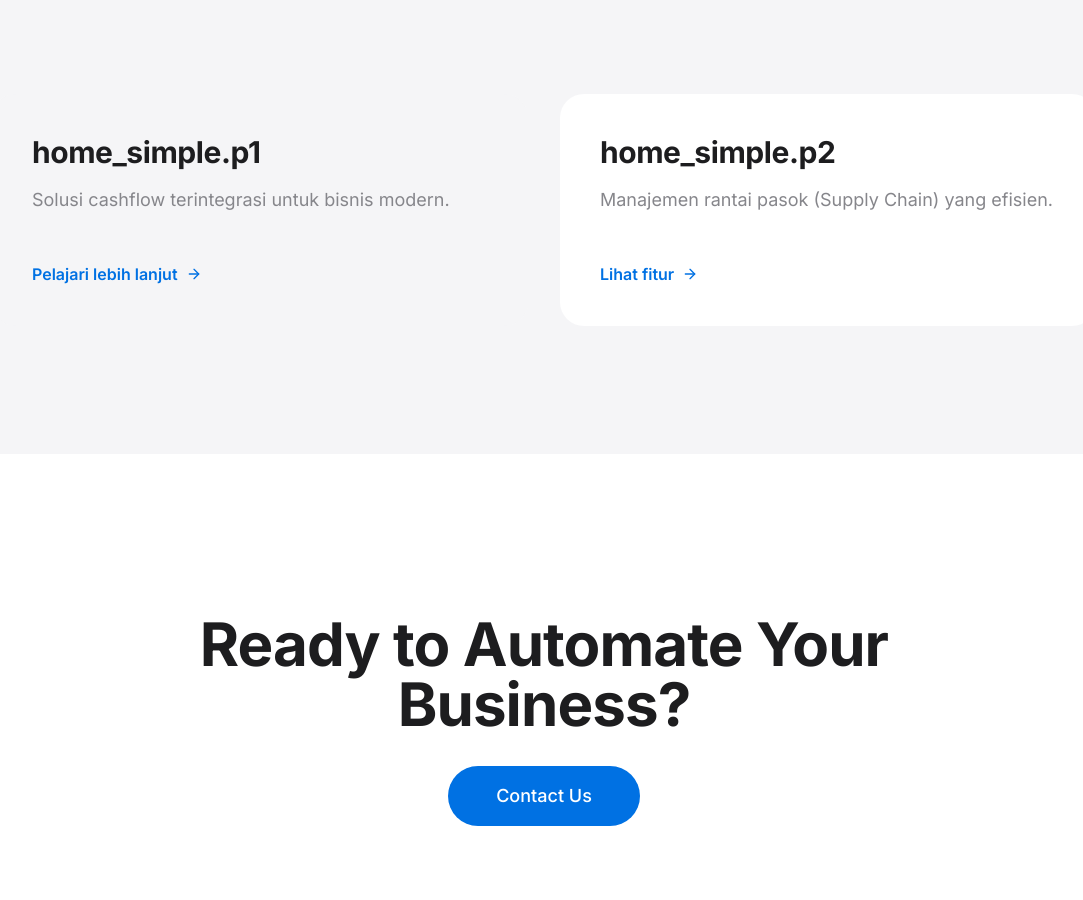
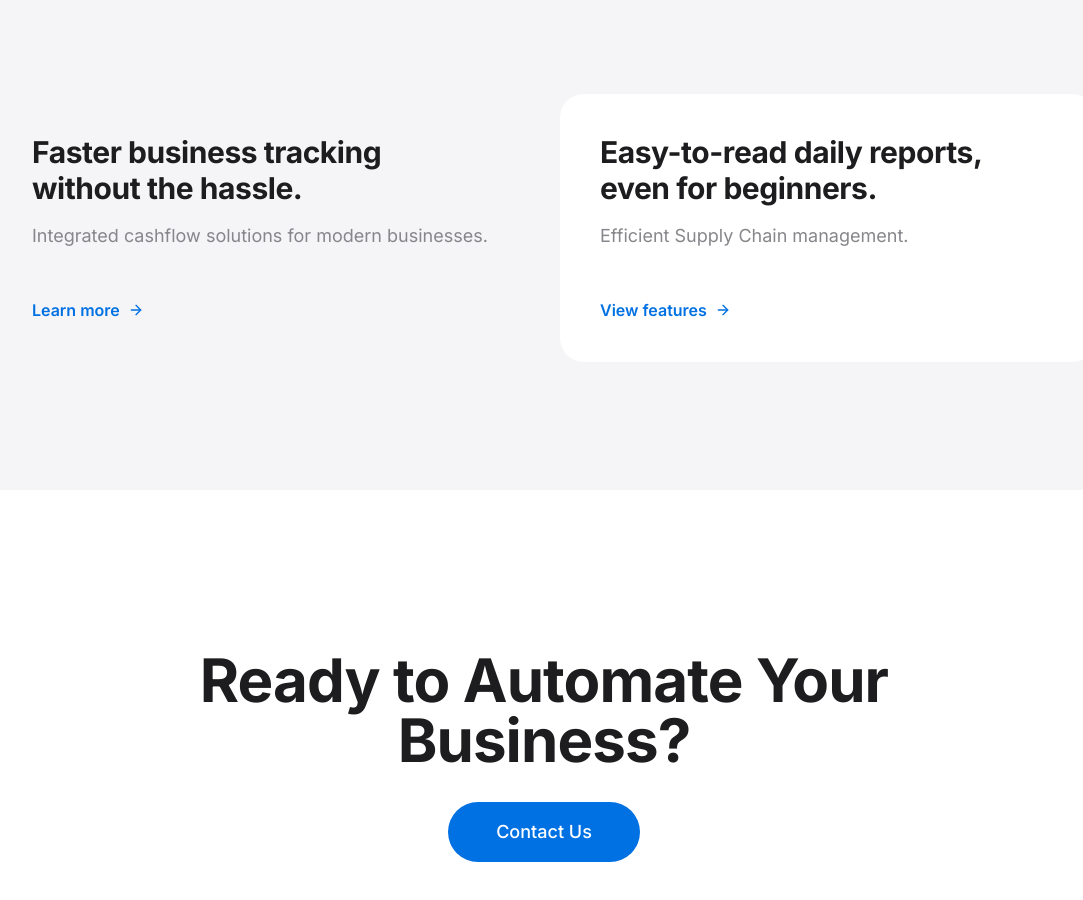
Before and after one commit to imanyunar/start, a React (Vite) app: page / in a window 1280 px wide. Shown: the part 1440-2340 px from the top of the page, without its empty margins (96-1179 px from the left). Built offline with nearby package versions, Linux system fonts and the light colour scheme.

Commit message:
fix json syntax errors in locales

```diff
--- a/src/locales/en.json
+++ b/src/locales/en.json
@@ -204,8 +204,16 @@
       "best_selling": "Best Selling",
       "health_score": "Business Health Score",
       "health_desc": "Your business is in very healthy condition.",
-      "prediction": "Next Week Sales Prediction",
-      "declining": "Declining Products"
+      "prediction": "Next Week Sales Prediction"
     }
+  },
+  "home_simple": {
+    "p1": "Faster business tracking without the hassle.",
+    "p2": "Easy-to-read daily reports, even for beginners.",
+    "p3": "Perfect for startups, online stores, agencies, and global retail.",
+    "f1_desc": "Integrated cashflow solutions for modern businesses.",
+    "f1_link": "Learn more",
+    "f2_desc": "Efficient Supply Chain management.",
+    "f2_link": "View features"
   }
 }
--- a/src/locales/id.json
+++ b/src/locales/id.json
@@ -207,10 +207,14 @@
       "prediction": "Prediksi Penjualan",
       "declining": "Produk Kurang Laku"
     }
-  }
-  ,"home_simple": {
+  },
+  "home_simple": {
     "p1": "Pencatatan bisnis jadi lebih cepat tanpa ribet.",
     "p2": "Laporan harian mudah dibaca, bahkan untuk pemula.",
-    "p3": "Cocok untuk startup, toko online, agency, dan retail global."
+    "p3": "Cocok untuk startup, toko online, agency, dan retail global.",
+    "f1_desc": "Solusi cashflow terintegrasi untuk bisnis modern.",
+    "f1_link": "Pelajari lebih lanjut",
+    "f2_desc": "Manajemen rantai pasok (Supply Chain) yang efisien.",
+    "f2_link": "Lihat fitur"
   }
 }
--- a/src/pages/Home.tsx
+++ b/src/pages/Home.tsx
@@ -57,19 +57,19 @@ const Home = () => {
             <div className="card-premium flex flex-col justify-between">
               <div>
                 <h3 className="text-3xl font-bold mb-4">{t('home_simple.p1')}</h3>
-                <p className="text-[var(--app-muted)] text-lg">Solusi cashflow terintegrasi untuk bisnis modern.</p>
+                <p className="text-[var(--app-muted)] text-lg">{t('home_simple.f1_desc')}</p>
               </div>
               <Link to="/solutions" className="mt-12 text-blue-primary font-semibold flex items-center gap-2 hover:underline">
-                Pelajari lebih lanjut <ArrowRight size={16} />
+                {t('home_simple.f1_link')} <ArrowRight size={16} />
               </Link>
             </div>
             <div className="card-premium flex flex-col justify-between bg-[var(--app-bg)]">
               <div>
                 <h3 className="text-3xl font-bold mb-4">{t('home_simple.p2')}</h3>
-                <p className="text-[var(--app-muted)] text-lg">Manajemen rantai pasok (Supply Chain) yang efisien.</p>
+                <p className="text-[var(--app-muted)] text-lg">{t('home_simple.f2_desc')}</p>
               </div>
               <Link to="/supply-chain-demo" className="mt-12 text-blue-primary font-semibold flex items-center gap-2 hover:underline">
-                Lihat fitur <ArrowRight size={16} />
+                {t('home_simple.f2_link')} <ArrowRight size={16} />
               </Link>
             </div>
           </div>
```
